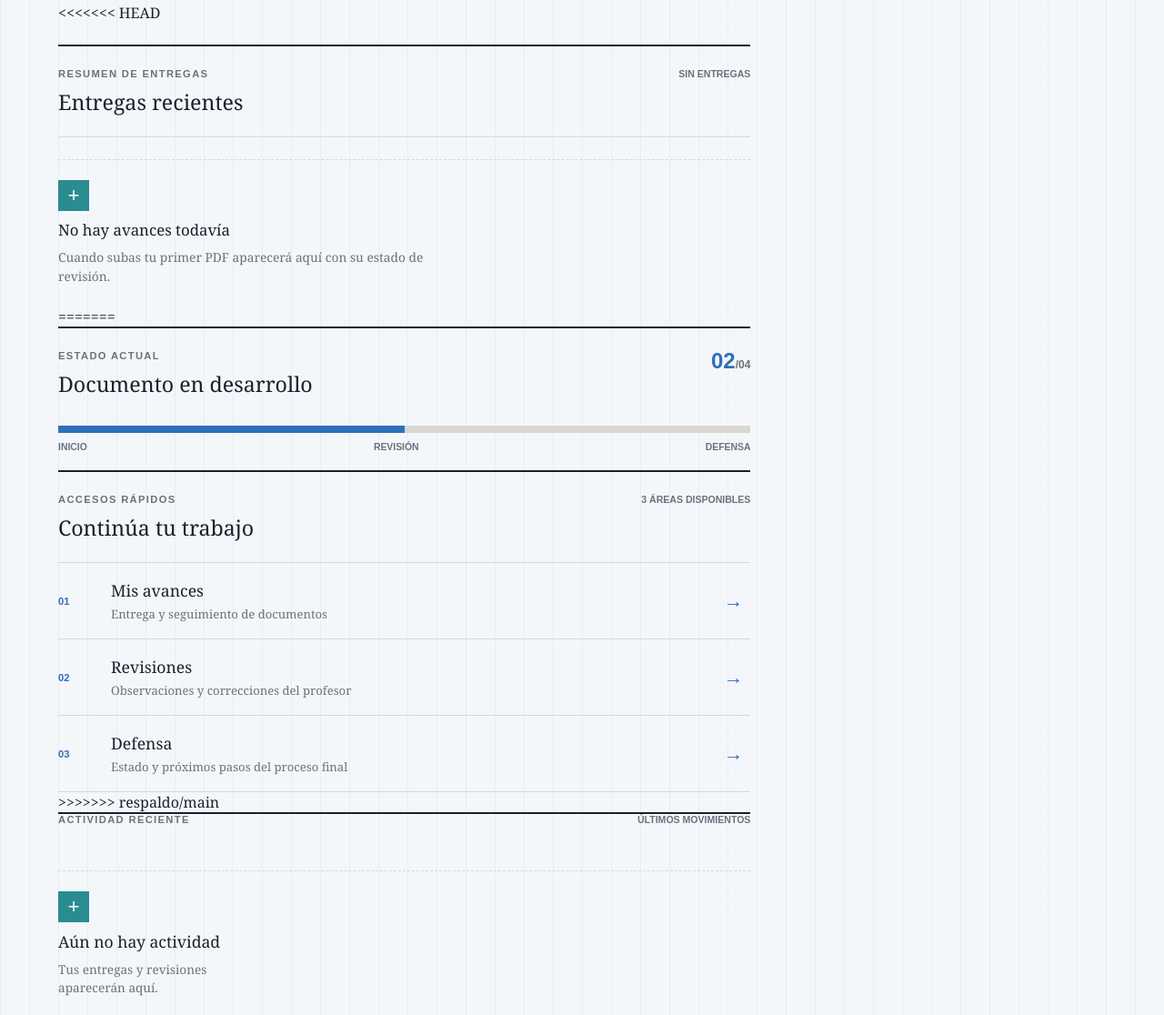
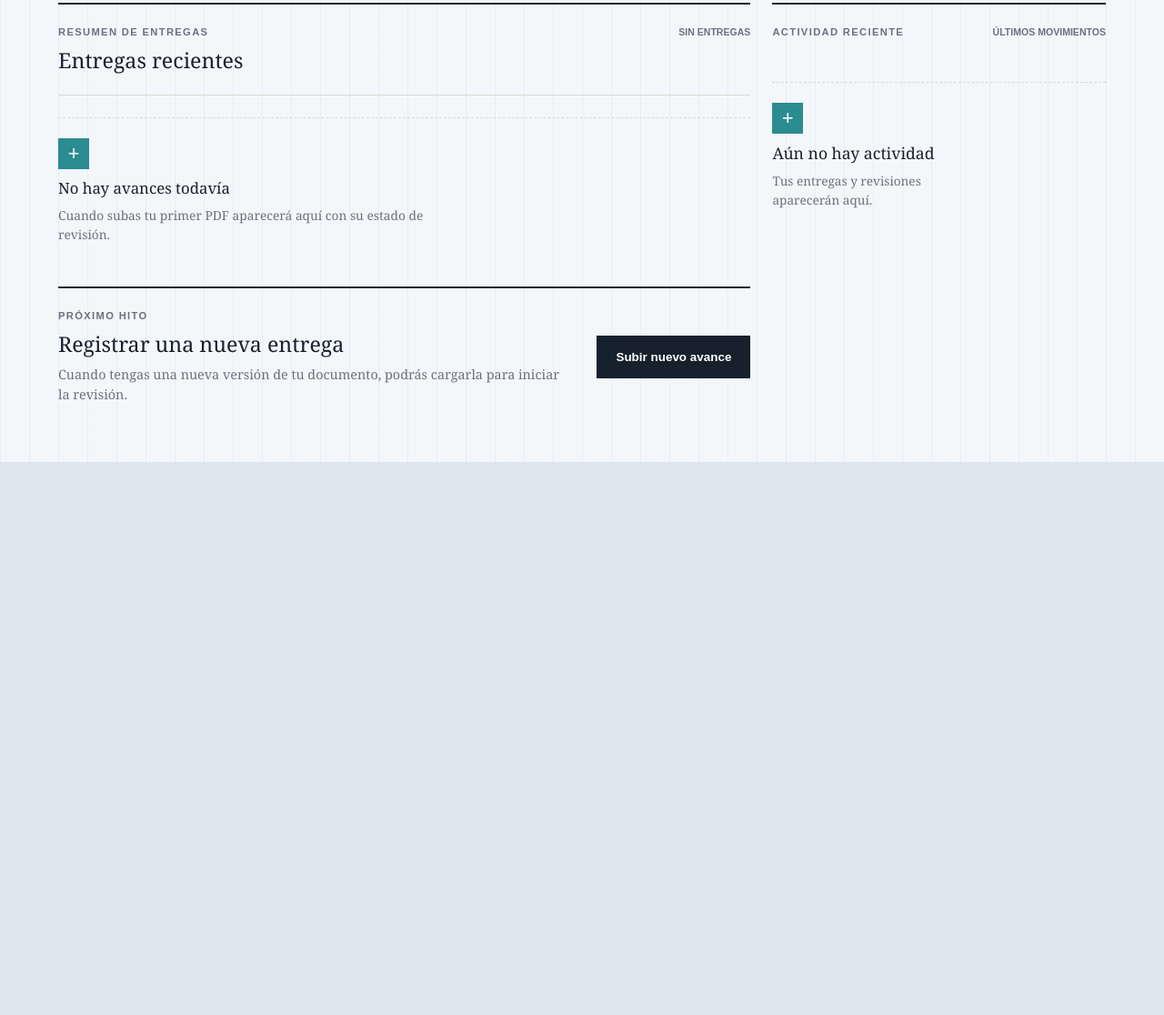
Before and after one commit to Pvuliq/Analisis-, a plain HTML site: page frontend/index.html in a window 1280 px wide. Shown: the part 545-1661 px from the top of the page at 91% size. After the commit the page ends 1053 px from the top, so only its background shows below. Drawn offline with Linux system fonts and the light colour scheme; no server answers.

Commit message:
Cambios en index y styles

```diff
--- a/frontend/index.html
+++ b/frontend/index.html
@@ -50,7 +50,6 @@
           <span class="status-badge" id="statusBadge">En desarrollo</span>
         </section>
 
-<<<<<<< HEAD
         <section class="quick-access" aria-label="Accesos principales">
           <div class="section-heading">
             <div>
@@ -60,45 +59,6 @@
             <span id="quickCount">Sin entregas</span>
           </div>
           <div class="area-list" id="quickContent"></div>
-=======
-        <section class="progress-panel">
-          <div class="panel-heading">
-            <div>
-              <p class="section-label" id="progressLabel">Estado actual</p>
-              <h3 id="progressTitle">Documento en desarrollo</h3>
-            </div>
-            <strong id="progressValue">02<span>/04</span></strong>
-          </div>
-          <div class="progress-track"><span id="progressFill"></span></div>
-          <div class="progress-labels"><span id="progressStart">Inicio</span><span id="progressMiddle">Revisión</span><span id="progressEnd">Defensa</span></div>
-        </section>
-
-        <section class="quick-access" aria-label="Accesos principales">
-          <div class="section-heading">
-            <div>
-              <p class="section-label">Accesos rápidos</p>
-              <h3 id="quickTitle">Continúa tu trabajo</h3>
-            </div>
-            <span id="quickCount">3 áreas disponibles</span>
-          </div>
-          <div class="area-list">
-            <button class="area-link" type="button" data-section="avances">
-              <span class="area-number">01</span>
-              <span><strong id="areaOneTitle">Mis avances</strong><small id="areaOneDescription">Entrega y seguimiento de documentos</small></span>
-              <span class="area-arrow">→</span>
-            </button>
-            <button class="area-link" type="button" data-section="revisiones">
-              <span class="area-number">02</span>
-              <span><strong id="areaTwoTitle">Revisiones</strong><small id="areaTwoDescription">Observaciones y correcciones del profesor</small></span>
-              <span class="area-arrow">→</span>
-            </button>
-            <button class="area-link" type="button" data-section="defensa">
-              <span class="area-number">03</span>
-              <span><strong id="areaThreeTitle">Defensa</strong><small id="areaThreeDescription">Estado y próximos pasos del proceso final</small></span>
-              <span class="area-arrow">→</span>
-            </button>
-          </div>
->>>>>>> respaldo/main
         </section>
 
         <aside class="activity-panel">
@@ -119,20 +79,12 @@
             <h3 id="nextTitle">Registrar una nueva entrega</h3>
             <p id="nextDescription">Cuando tengas una nueva versión de tu documento, podrás cargarla para iniciar la revisión.</p>
           </div>
-<<<<<<< HEAD
           <button class="primary-button" id="primaryButton" type="button" data-section="avances">Subir nuevo avance</button>
-=======
-          <button class="primary-button" id="primaryButton" type="button" data-section="avances">Ir a mis avances</button>
->>>>>>> respaldo/main
         </section>
       </div>
       <div id="featureView" class="feature-view" hidden></div>
     </section>
   </main>
-<<<<<<< HEAD
   <script type="module" src="js/main.js?v=navbar-views-fix-20261029"></script>
-=======
-  <script src="app.js?v=hu01-branch-20261019"></script>
->>>>>>> respaldo/main
 </body>
 </html>
--- a/frontend/styles.css
+++ b/frontend/styles.css
@@ -981,14 +981,6 @@
   transition: background 160ms ease, transform 160ms ease;
 }
 
-<<<<<<< HEAD
-=======
-.action-button:disabled {
-  cursor: not-allowed;
-  opacity: 0.45;
-}
-
->>>>>>> respaldo/main
 .action-button:hover {
   background: var(--teal);
   transform: translateY(-3px);
@@ -1254,7 +1246,6 @@
   font: 1.35rem Arial, sans-serif;
 }
 
-<<<<<<< HEAD
 .delivery-row {
   display: grid;
   grid-template-columns: 38px minmax(0, 1fr) auto;
@@ -1343,8 +1334,6 @@
   font-size: 0.84rem;
 }
 
-=======
->>>>>>> respaldo/main
 .activity-panel {
   grid-column: 2;
   grid-row: 2 / span 2;
```
Also changed, not shown: 2 other files.
